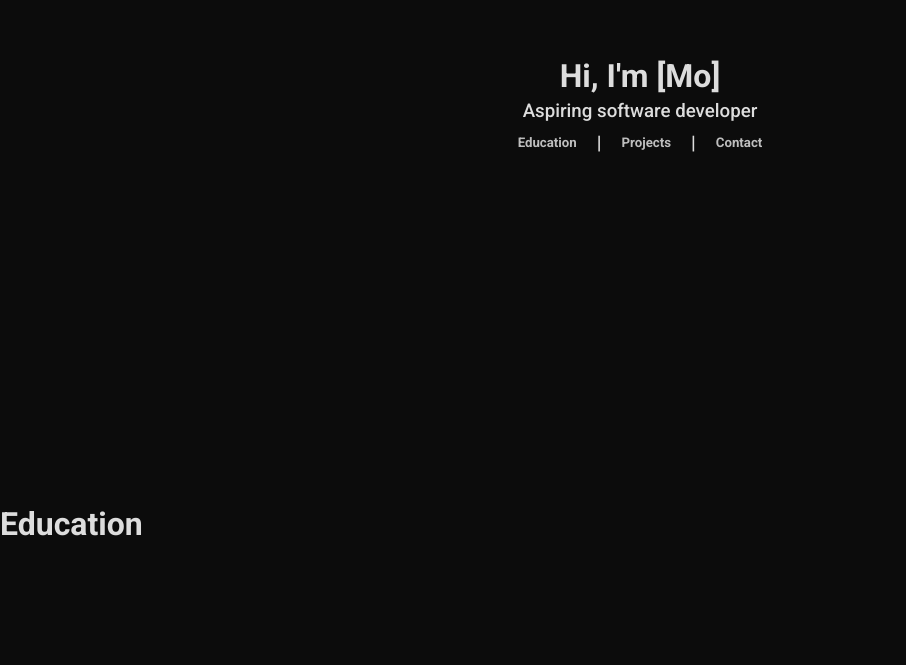
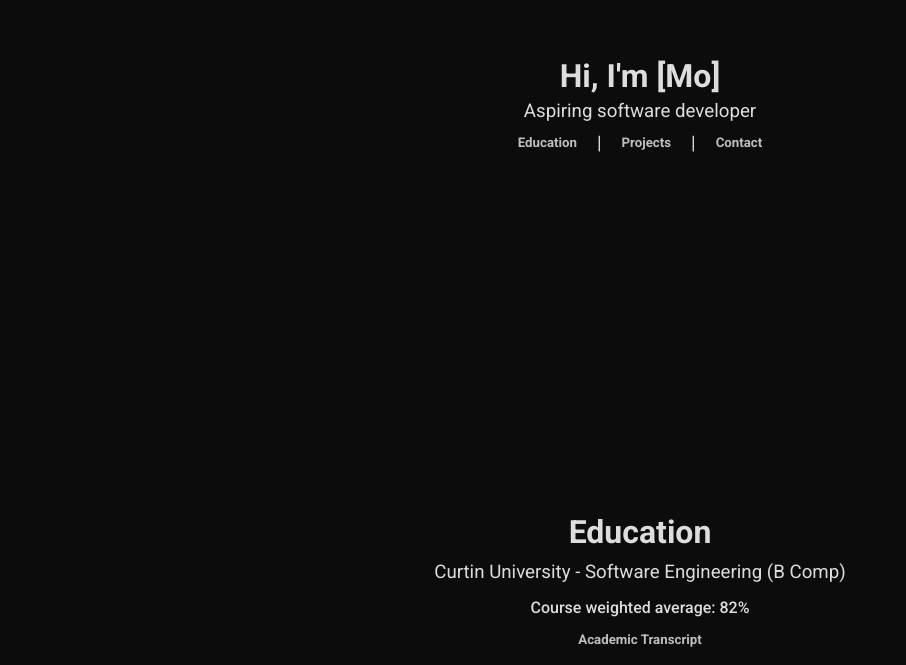
Before and after one commit to MohammedAliHussein/personal-site-v1, a website: page src/index.html in a window 1280 px wide. Shown: the part 295-960 px from the top of the page, without its empty margins (0-906 px from the left). Before the commit the page ends 838 px from the top, so only its background shows below. Drawn offline with Linux system fonts and the light colour scheme.

Commit message:
Education section animation done. Need to add the scroll detection

```diff
--- a/src/index.html
+++ b/src/index.html
@@ -29,9 +29,12 @@
         </div>
     </div>
     <div class="education-section">
-        <h1>Education</h1>
-        <div>
-
+        <h1 class="_edcation-stagger">Education</h1>
+        <div class="education-setcion-information">
+            <h3 class="_edcation-stagger">Curtin University - Software Engineering (B Comp)</h3>
+            <h4 class="_edcation-stagger">Course weighted average: 82%</h4>
+            <h5 class="_edcation-stagger" href="#">Academic Transcript</h5>
+            <!--open a modal on the screen for the transcript-->
         </div>
     </div>
     <div class="projects-section">
--- a/src/js/Driver.js.js
+++ b/src/js/Driver.js.js
@@ -1,6 +1,8 @@
 import { InitialAnimation } from "./HeaderAnimation";
+import { SetupScrollListener } from "./ScrollEvents";
 
 window.onload = function () {
-    InitialAnimation();
+    InitialAnimation("._stagger");
+    InitialAnimation("._edcation-stagger");
     SetupScrollListener();
 }
--- a/src/js/HeaderAnimation.js
+++ b/src/js/HeaderAnimation.js
@@ -1,8 +1,8 @@
 import anime from "../../node_modules/animejs/lib/anime.es";
 
-export function InitialAnimation() {
+export function InitialAnimation(element_name) {
     let animation = anime({
-        targets: "._stagger",
+        targets: element_name,
         translateY: [-25, 0],
         opacity: [0, 1],
         easing: "easeOutExpo",
--- /dev/null
+++ b/src/js/ScrollEvents.js
@@ -0,0 +1,3 @@
+export function SetupScrollListener() {
+
+}
--- /dev/null
+++ b/src/scss/_education.scss
@@ -0,0 +1,27 @@
+.education-section {
+    width: 100%;
+    height: 20vh;
+    display: flex;
+    justify-content: center;
+    align-items: center;
+    flex-direction: column;
+    text-align: center;
+
+    .education-setcion-information {
+        margin: 10px;
+
+        h3, h4 {
+            margin-bottom: 15px;
+        }
+
+        h5 {
+            cursor: pointer;
+            transition: 0.2s;
+            color: rgb(190, 190, 190);
+
+            &:hover {
+                color: white;
+            }
+        }
+    }
+}
--- a/src/scss/_globals.scss
+++ b/src/scss/_globals.scss
@@ -2,3 +2,15 @@
     font-family: 'Roboto', sans-serif;
     color: rgb(221, 221, 221);
 }
+
+h3 {
+    font-weight: 400;
+}
+
+h4 {
+    font-weight: 500;
+}
+
+h5 {
+    font-weight: 600;
+}
--- a/src/scss/_header.scss
+++ b/src/scss/_header.scss
@@ -14,7 +14,6 @@
         }
 
         .header-section-title-h3 {
-            font-weight: 500;
             margin-bottom: 10px;
             margin-top: 5px;
         }
@@ -33,9 +32,7 @@
                 }
             }
 
-            h5 {
-                font-weight: 600;
-            }
+
         }
     }
 }
--- a/src/scss/main.scss
+++ b/src/scss/main.scss
@@ -2,3 +2,4 @@
 @import "scrollbar";
 @import "globals";
 @import "header";
+@import "education";
```
Also changed, not shown: dist/css/main.css, dist/js/main.js, 1 other file.
